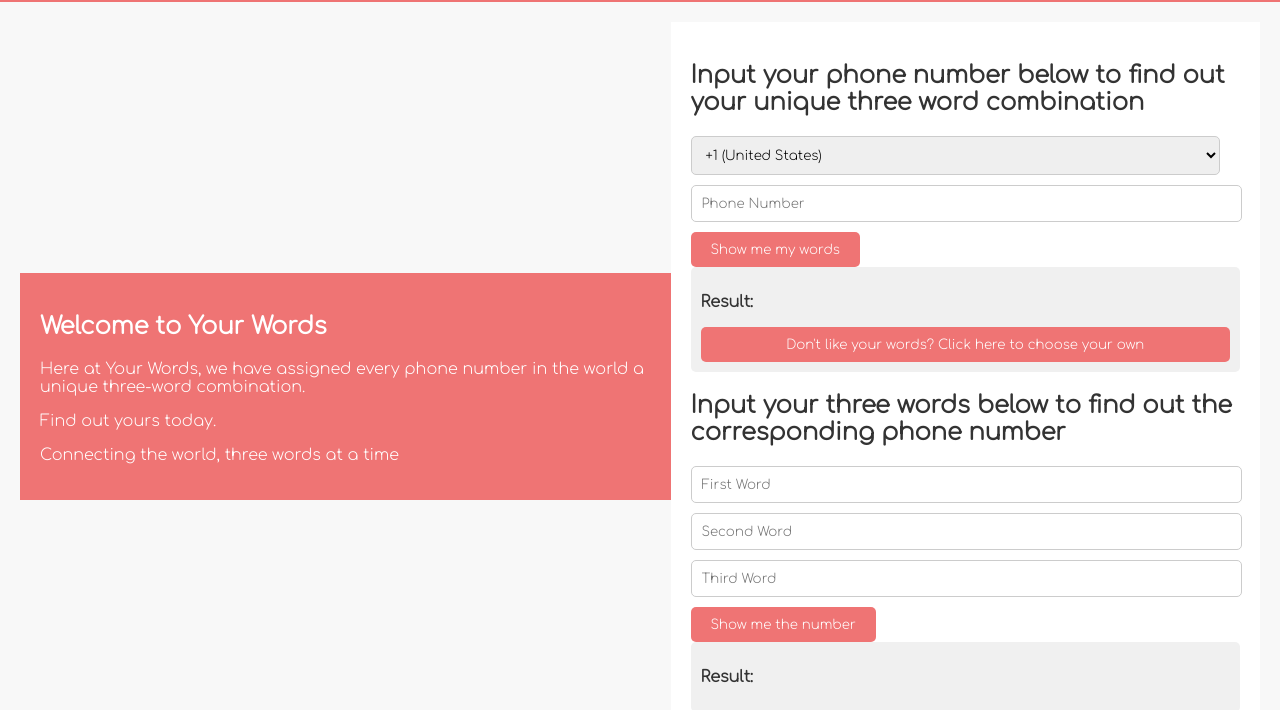
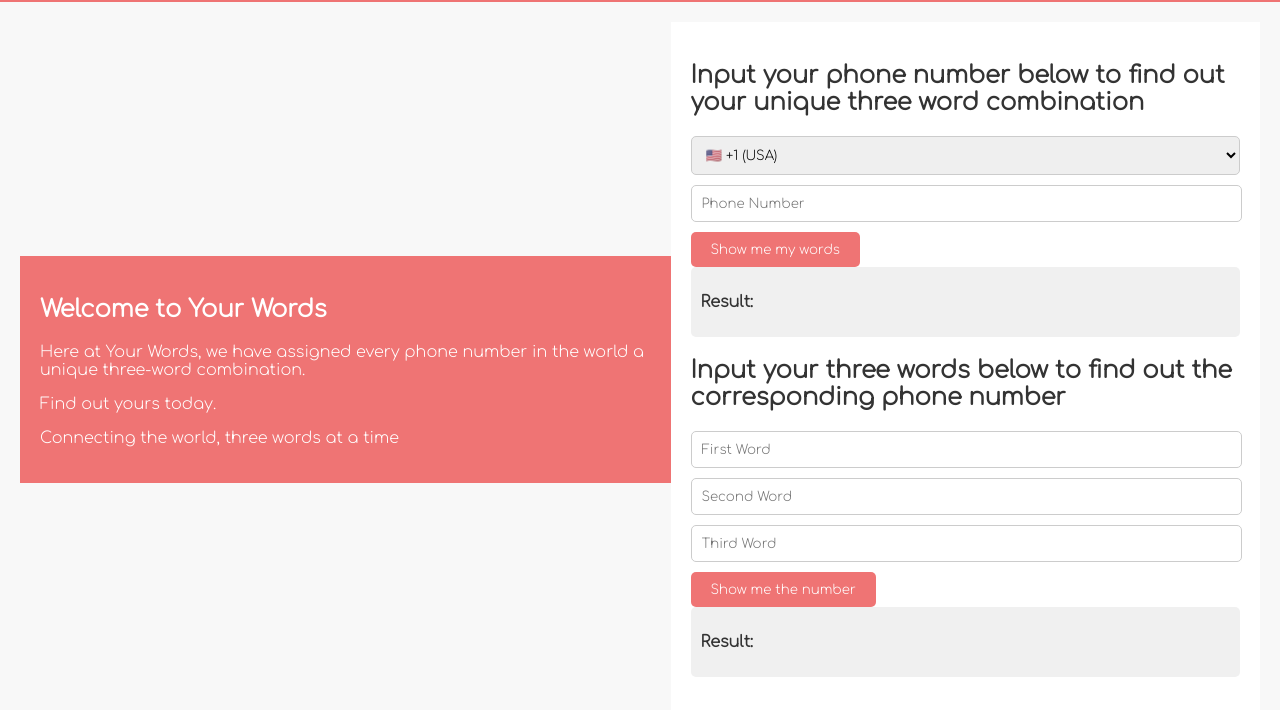
Before and after one commit to jamescrowther93/your-words-website, a plain HTML site: page index.html in a window 1280 px wide. Shown: the part 117-827 px from the top of the page. Drawn offline with Linux system fonts and the light colour scheme.

Commit message:
Add files via upload

```diff
--- a/index.html
+++ b/index.html
@@ -78,13 +78,7 @@
         }
 
         select {
-            width: calc(100% - 20px);
-            padding: 10px;
-            margin-bottom: 10px;
-            font-family: 'Comfortaa', cursive;
-            display: block;
-            border-radius: 5px;
-            border: 1px solid #ccc;
+            width: 100%;
         }
 
         button {
@@ -105,7 +99,6 @@
             background-color: #f0f0f0;
             padding: 10px;
             border-radius: 5px;
-            margin-bottom: 20px;
         }
 
         footer {
@@ -116,26 +109,6 @@
             font-family: 'Comfortaa', cursive;
             clear: both;
         }
-
-        .custom-link {
-            display: block;
-            text-align: center;
-            margin-top: 10px;
-        }
-
-        .custom-link-button {
-            padding: 10px 20px;
-            background-color: #ef7474;
-            color: #fff;
-            border: none;
-            cursor: pointer;
-            font-family: 'Comfortaa', cursive;
-            border-radius: 5px;
-            display: block;
-            text-align: center;
-            width: 100%;
-        }
-
     </style>
 </head>
 <body>
@@ -160,24 +133,23 @@
         <div class="right-section">
             <div class="input-box">
                 <h2>Input your phone number below to find out your unique three word combination</h2>
-                <select id="areaCodeSelect">
-                    <option value="+1">+1 (United States)</option>
-                    <option value="+44">+44 (United Kingdom)</option>
-                    <option value="+49">+49 (Germany)</option>
-                    <option value="+81">+81 (Japan)</option>
-                    <option value="+86">+86 (China)</option>
-                    <option value="+91">+91 (India)</option>
-                    <option value="+33">+33 (France)</option>
-                    <option value="+39">+39 (Italy)</option>
-                    <option value="+7">+7 (Russia)</option>
-                    <option value="+82">+82 (South Korea)</option>
+                <select id="areaCode">
+                    <option value="+1">🇺🇸 +1 (USA)</option>
+                    <option value="+44">🇬🇧 +44 (UK)</option>
+                    <option value="+91">🇮🇳 +91 (India)</option>
+                    <option value="+86">🇨🇳 +86 (China)</option>
+                    <option value="+81">🇯🇵 +81 (Japan)</option>
+                    <option value="+49">🇩🇪 +49 (Germany)</option>
+                    <option value="+7">🇷🇺 +7 (Russia)</option>
+                    <option value="+55">🇧🇷 +55 (Brazil)</option>
+                    <option value="+33">🇫🇷 +33 (France)</option>
+                    <option value="+39">🇮🇹 +39 (Italy)</option>
                 </select>
                 <input type="text" id="phoneNumberInput" placeholder="Phone Number">
                 <button onclick="convertPhoneNumber()">Show me my words</button>
                 <div class="result-box">
                     <p><strong>Result:</strong></p>
                     <div id="wordResult"></div>
-                    <button class="custom-link-button">Don't like your words? Click here to choose your own</button>
                 </div>
             </div>
             <div class="input-box">
```
